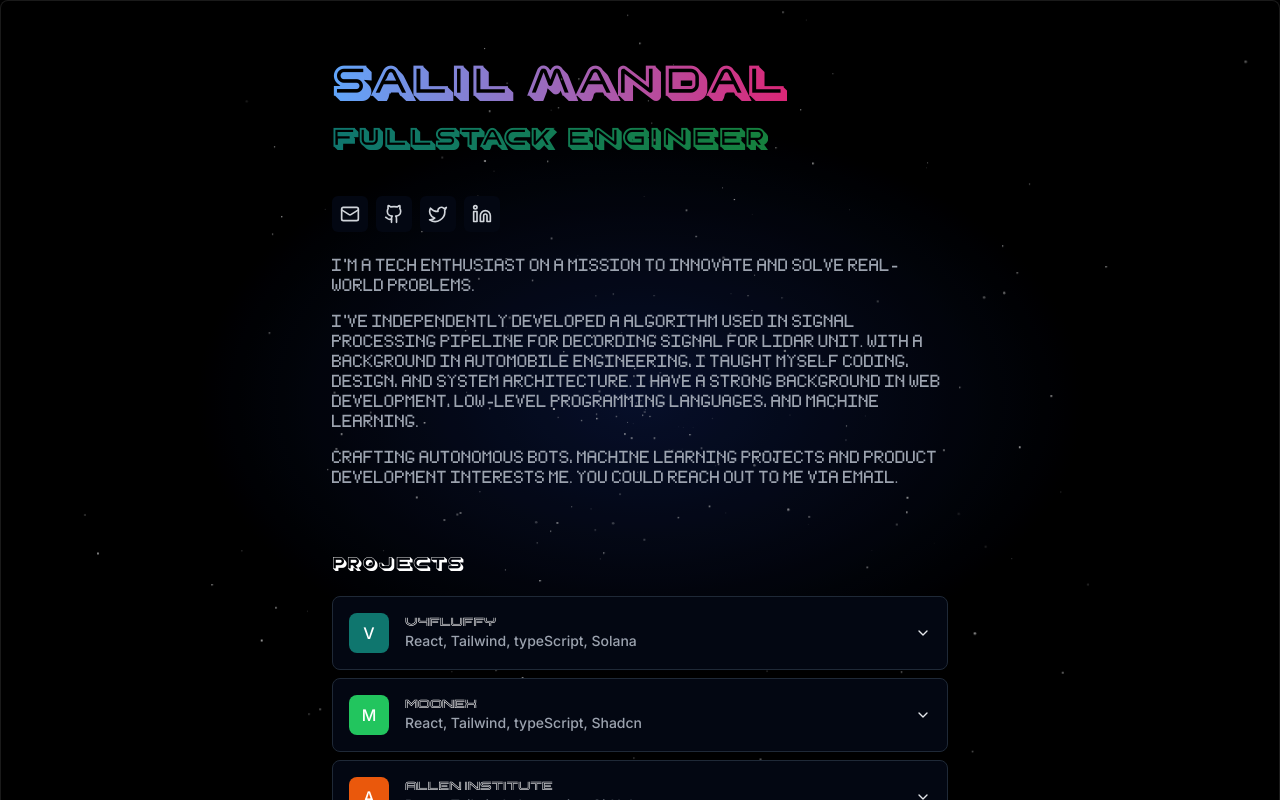
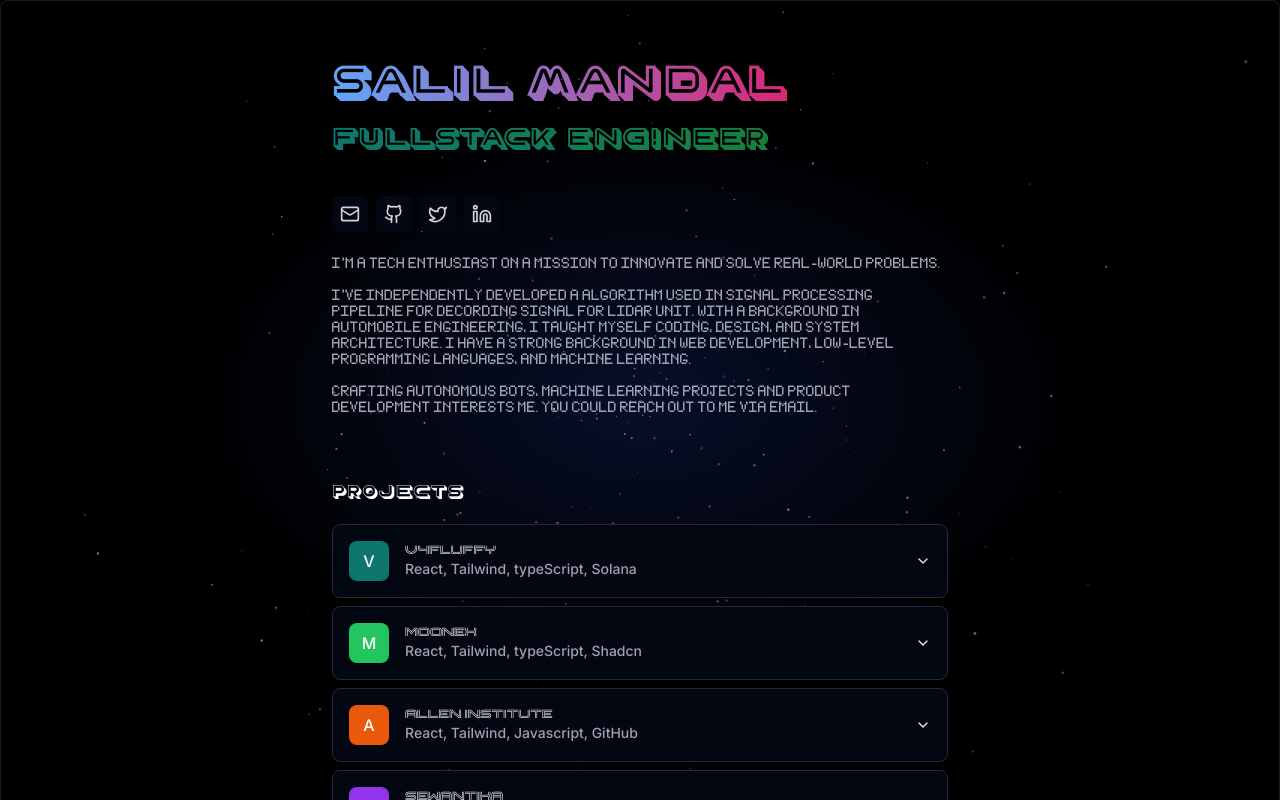
Before and after one commit to Asta1984/fluffy-octo-pancake, a Next.js app: page / in a window 1280 px wide. Shown: the top 800 px of the page. Built offline with nearby package versions, Linux system fonts and the light colour scheme.

Commit message:
content size

```diff
--- a/src/app/page.tsx
+++ b/src/app/page.tsx
@@ -58,7 +58,7 @@ const ProfilePage = () => {
 
 
             {/* Bio Sections */}
-            <div className="space-y-4 font-Typewriter text-gray-400 text-sm ">
+            <div className="space-y-4 font-Typewriter text-gray-400 text-xs">
               <p>
                 I&apos;m a tech enthusiast on a mission to innovate and solve real-world problems.
               </p>
```
